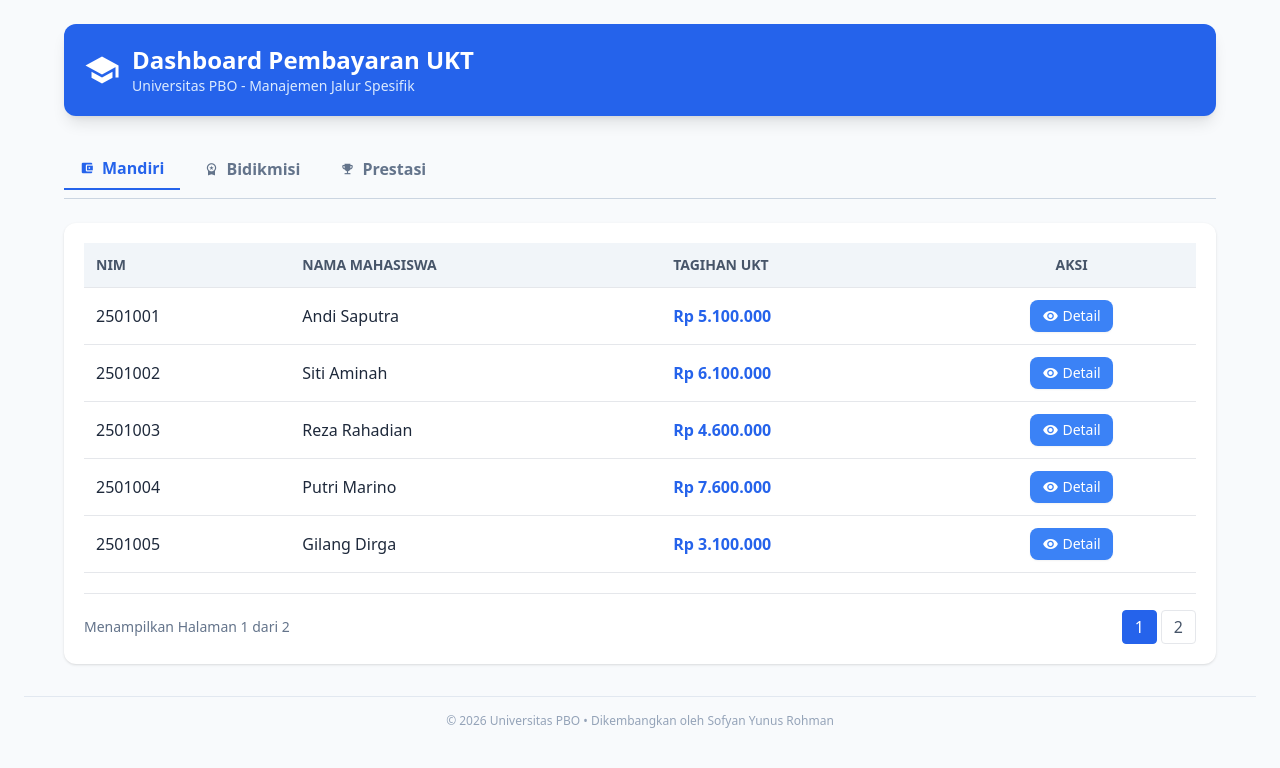
After one commit to nkeman200-netizen/UAS-PBO-SofyanYunusRohman, a PHP site: page / in a window 1280 px wide. The commit adds this page. Shown: the top 768 px of the page. Run offline with PHP 8.4, Linux system fonts and the light colour scheme; data comes from the database, SQL or seed files in the repository; some libraries are stand-ins or nearby versions.

Commit message:
[tahap 6] pembuatan komponen antarmuka

```diff
--- /dev/null
+++ b/index.php
@@ -0,0 +1,214 @@
+<?php
+require_once "koneksi.php";
+require_once "mahasiswaMandiri.php";
+require_once "mahasiswaBidikmisi.php";
+require_once "mahasiswaPrestasi.php";
+
+$db = new Koneksi();
+
+// Tentukan Tab yang sedang aktif (default: mandiri)
+$activeTab = $_GET['tab'] ?? 'mandiri';
+
+// Pengaturan Pagination (Batasi 5 data per halaman)
+$limit = 5;
+
+// Tangkap nomor halaman untuk masing-masing tab
+$pageMandiri = ($activeTab == 'mandiri') ? ($_GET['page'] ?? 1) : 1;
+$pageBidikmisi = ($activeTab == 'bidikmisi') ? ($_GET['page'] ?? 1) : 1;
+$pagePrestasi = ($activeTab == 'prestasi') ? ($_GET['page'] ?? 1) : 1;
+
+// Hitung Offset (Data ke berapa yang mulai diambil)
+$offsetMandiri = ($pageMandiri - 1) * $limit;
+$offsetBidikmisi = ($pageBidikmisi - 1) * $limit;
+$offsetPrestasi = ($pagePrestasi - 1) * $limit;
+
+$helperMandiri = new MahasiswaMandiri(0, '', '', 0, 0, '', '');
+$helperBidikmisi = new MahasiswaBidikmisi(0, '', '', 0, 0, '', 0);
+$helperPrestasi = new MahasiswaPrestasi(0, '', '', 0, 0, '', 0);
+
+// Ambil Data Terbatas & Hitung Total Halaman
+$dataMandiri = $helperMandiri->getDaftarMandiri($db, $limit, $offsetMandiri);
+$totalPagesMandiri = ceil($helperMandiri->countMandiri($db) / $limit);
+
+$dataBidikmisi = $helperBidikmisi->getDaftarBidikmisi($db, $limit, $offsetBidikmisi);
+$totalPagesBidikmisi = ceil($helperBidikmisi->countBidikmisi($db) / $limit);
+
+$dataPrestasi = $helperPrestasi->getDaftarPrestasi($db, $limit, $offsetPrestasi);
+$totalPagesPrestasi = ceil($helperPrestasi->countPrestasi($db) / $limit);
+?>
+
+<!DOCTYPE html>
+<html lang="id">
+<head>
+    <meta charset="UTF-8">
+    <meta name="viewport" content="width=device-width, initial-scale=1.0">
+    <title>Sistem Informasi UKT</title>
+    <script src="https://cdn.tailwindcss.com"></script>
+    <link href="https://fonts.googleapis.com/icon?family=Material+Icons" rel="stylesheet">
+</head>
+<body class="bg-slate-50 text-slate-800 font-sans p-6">
+
+    <div class="max-w-6xl mx-auto">
+        <header class="flex items-center gap-3 bg-blue-600 text-white p-5 rounded-xl shadow-lg mb-8">
+            <span class="material-icons text-4xl">school</span>
+            <div>
+                <h1 class="text-2xl font-bold">Dashboard Pembayaran UKT</h1>
+                <p class="text-blue-100 text-sm">Universitas PBO - Manajemen Jalur Spesifik</p>
+            </div>
+        </header>
+
+        <div class="flex gap-2 mb-6 border-b border-slate-300 pb-2">
+            <button onclick="changeTab('mandiri')" id="btn-mandiri" class="tab-btn px-4 py-2 font-semibold text-slate-500 hover:text-blue-600 flex items-center gap-2 transition-all">
+                <span class="material-icons text-sm">account_balance_wallet</span> Mandiri
+            </button>
+            <button onclick="changeTab('bidikmisi')" id="btn-bidikmisi" class="tab-btn px-4 py-2 font-semibold text-slate-500 hover:text-blue-600 flex items-center gap-2 transition-all">
+                <span class="material-icons text-sm">workspace_premium</span> Bidikmisi
+            </button>
+            <button onclick="changeTab('prestasi')" id="btn-prestasi" class="tab-btn px-4 py-2 font-semibold text-slate-500 hover:text-blue-600 flex items-center gap-2 transition-all">
+                <span class="material-icons text-sm">emoji_events</span> Prestasi
+            </button>
+        </div>
+
+        <div id="mandiri" class="tab-content hidden bg-white rounded-xl shadow p-5">
+            <table class="w-full text-left border-collapse">
+                <thead>
+                    <tr class="bg-slate-100 text-slate-600 text-sm uppercase border-b">
+                        <th class="p-3">NIM</th>
+                        <th class="p-3">Nama Mahasiswa</th>
+                        <th class="p-3">Tagihan UKT</th>
+                        <th class="p-3 text-center">Aksi</th>
+                    </tr>
+                </thead>
+                <tbody>
+                    <?php while($row = $dataMandiri->fetch_assoc()):
+                        $mhs = new MahasiswaMandiri(0, $row['nama_mahasiswa'], $row['nim'], 0, $row['tarif_ukt_nominal'], '', '');
+                    ?>
+                    <tr class="border-b hover:bg-slate-50">
+                        <td class="p-3 font-medium"><?= $row['nim'] ?></td>
+                        <td class="p-3"><?= $row['nama_mahasiswa'] ?></td>
+                        <td class="p-3 font-bold text-blue-600">Rp <?= number_format($mhs->hitungTagihanSemester(), 0, ',', '.') ?></td>
+                        <td class="p-3 text-center">
+                            <a href="detail.php?id=<?= $row['id_mahasiswa'] ?>&jalur=Mandiri" class="inline-flex items-center gap-1 bg-blue-500 text-white px-3 py-1.5 rounded-lg text-sm hover:bg-blue-600 shadow-sm transition">
+                                <span class="material-icons text-[16px]">visibility</span> Detail
+                            </a>
+                        </td>
+                    </tr>
+                    <?php endwhile; ?>
+                </tbody>
+            </table>
+            <div class="mt-5 flex justify-between items-center border-t pt-4">
+                <span class="text-sm text-slate-500">Menampilkan Halaman <?= $pageMandiri ?> dari <?= $totalPagesMandiri ?></span>
+                <div class="flex gap-1">
+                    <?php for($i=1; $i<=$totalPagesMandiri; $i++): ?>
+                        <a href="?tab=mandiri&page=<?= $i ?>" class="px-3 py-1 border rounded <?= ($i == $pageMandiri) ? 'bg-blue-600 text-white border-blue-600' : 'bg-white text-slate-600 hover:bg-slate-100' ?>"><?= $i ?></a>
+                    <?php endfor; ?>
+                </div>
+            </div>
+        </div>
+
+        <div id="bidikmisi" class="tab-content hidden bg-white rounded-xl shadow p-5">
+            <table class="w-full text-left border-collapse">
+                <thead>
+                    <tr class="bg-slate-100 text-slate-600 text-sm uppercase border-b">
+                        <th class="p-3">NIM</th>
+                        <th class="p-3">Nama Mahasiswa</th>
+                        <th class="p-3">Tagihan UKT</th>
+                        <th class="p-3 text-center">Aksi</th>
+                    </tr>
+                </thead>
+                <tbody>
+                    <?php while($row = $dataBidikmisi->fetch_assoc()):
+                        $mhs = new MahasiswaBidikmisi(0, $row['nama_mahasiswa'], $row['nim'], 0, $row['tarif_ukt_nominal'], '', 0);
+                    ?>
+                    <tr class="border-b hover:bg-slate-50">
+                        <td class="p-3 font-medium"><?= $row['nim'] ?></td>
+                        <td class="p-3"><?= $row['nama_mahasiswa'] ?></td>
+                        <td class="p-3 font-bold text-emerald-600"><span class="bg-emerald-100 text-emerald-700 px-2 py-1 rounded-md text-xs border border-emerald-200">GRATIS</span></td>
+                        <td class="p-3 text-center">
+                            <a href="detail.php?id=<?= $row['id_mahasiswa'] ?>&jalur=Bidikmisi" class="inline-flex items-center gap-1 bg-blue-500 text-white px-3 py-1.5 rounded-lg text-sm hover:bg-blue-600 shadow-sm transition">
+                                <span class="material-icons text-[16px]">visibility</span> Detail
+                            </a>
+                        </td>
+                    </tr>
+                    <?php endwhile; ?>
+                </tbody>
+            </table>
+            <div class="mt-5 flex justify-between items-center border-t pt-4">
+                <span class="text-sm text-slate-500">Menampilkan Halaman <?= $pageBidikmisi ?> dari <?= $totalPagesBidikmisi ?></span>
+                <div class="flex gap-1">
+                    <?php for($i=1; $i<=$totalPagesBidikmisi; $i++): ?>
+                        <a href="?tab=bidikmisi&page=<?= $i ?>" class="px-3 py-1 border rounded <?= ($i == $pageBidikmisi) ? 'bg-blue-600 text-white border-blue-600' : 'bg-white text-slate-600 hover:bg-slate-100' ?>"><?= $i ?></a>
+                    <?php endfor; ?>
+                </div>
+            </div>
+        </div>
+
+        <div id="prestasi" class="tab-content hidden bg-white rounded-xl shadow p-5">
+            <table class="w-full text-left border-collapse">
+                <thead>
+                    <tr class="bg-slate-100 text-slate-600 text-sm uppercase border-b">
+                        <th class="p-3">NIM</th>
+                        <th class="p-3">Nama Mahasiswa</th>
+                        <th class="p-3">Tagihan UKT</th>
+                        <th class="p-3 text-center">Aksi</th>
+                    </tr>
+                </thead>
+                <tbody>
+                    <?php while($row = $dataPrestasi->fetch_assoc()):
+                        $mhs = new MahasiswaPrestasi(0, $row['nama_mahasiswa'], $row['nim'], 0, $row['tarif_ukt_nominal'], '', 0);
+                    ?>
+                    <tr class="border-b hover:bg-slate-50">
+                        <td class="p-3 font-medium"><?= $row['nim'] ?></td>
+                        <td class="p-3"><?= $row['nama_mahasiswa'] ?></td>
+                        <td class="p-3 font-bold text-amber-600">Rp <?= number_format($mhs->hitungTagihanSemester(), 0, ',', '.') ?></td>
+                        <td class="p-3 text-center">
+                            <a href="detail.php?id=<?= $row['id_mahasiswa'] ?>&jalur=Prestasi" class="inline-flex items-center gap-1 bg-blue-500 text-white px-3 py-1.5 rounded-lg text-sm hover:bg-blue-600 shadow-sm transition">
+                                <span class="material-icons text-[16px]">visibility</span> Detail
+                            </a>
+                        </td>
+                    </tr>
+                    <?php endwhile; ?>
+                </tbody>
+            </table>
+            <div class="mt-5 flex justify-between items-center border-t pt-4">
+                <span class="text-sm text-slate-500">Menampilkan Halaman <?= $pagePrestasi ?> dari <?= $totalPagesPrestasi ?></span>
+                <div class="flex gap-1">
+                    <?php for($i=1; $i<=$totalPagesPrestasi; $i++): ?>
+                        <a href="?tab=prestasi&page=<?= $i ?>" class="px-3 py-1 border rounded <?= ($i == $pagePrestasi) ? 'bg-blue-600 text-white border-blue-600' : 'bg-white text-slate-600 hover:bg-slate-100' ?>"><?= $i ?></a>
+                    <?php endfor; ?>
+                </div>
+            </div>
+        </div>
+
+    </div>
+
+    <footer class="mt-8 py-4 border-t border-slate-200 text-center text-slate-400 text-xs font-medium">
+        &copy; <?php echo date('Y'); ?> Universitas PBO &bull; Dikembangkan oleh Sofyan Yunus Rohman
+    </footer>
+
+    <script>
+        // Fungsi untuk mengganti tab dan mengubah URL tanpa reload
+        function changeTab(tabName) {
+            window.location.href = '?tab=' + tabName + '&page=1';
+        }
+
+        // Fungsi untuk membuka tab saat pertama halaman dirender (berdasarkan URL)
+        document.addEventListener("DOMContentLoaded", function() {
+            let activeTab = "<?= $activeTab ?>";
+
+            // Sembunyikan semua konten dan matikan warna tombol
+            document.querySelectorAll('.tab-content').forEach(el => el.classList.add('hidden'));
+            document.querySelectorAll('.tab-btn').forEach(btn => {
+                btn.classList.remove('text-blue-600', 'border-b-2', 'border-blue-600');
+                btn.classList.add('text-slate-500');
+            });
+
+            // Nyalakan tab yang sesuai URL
+            document.getElementById(activeTab).classList.remove('hidden');
+            let activeBtn = document.getElementById('btn-' + activeTab);
+            activeBtn.classList.remove('text-slate-500');
+            activeBtn.classList.add('text-blue-600', 'border-b-2', 'border-blue-600');
+        });
+    </script>
+</body>
+</html>
--- /dev/null
+++ b/koneksi.php
@@ -0,0 +1,17 @@
+<?php
+class Koneksi {
+    private $host = "localhost";
+    private $username = "root";
+    private $password = "";
+    private $db_name = "db_uas_pbo_ti1d_sofyanyunusrohman";
+
+    public $conn;
+
+    public function __construct() {
+        $this->conn = new mysqli($this->host, $this->username, $this->password, $this->db_name);
+
+        if ($this->conn->connect_error) {
+            die("Koneksi Database Gagal: " . $this->conn->connect_error);
+        }
+    }
+}
--- a/mahasiswaBidikmisi.php
+++ b/mahasiswaBidikmisi.php
@@ -1,27 +1,34 @@
 <?php
+require_once('mahasiswa.php');
 
-require_once('mahasiswa.php');
-class MahasiswaBidikmisi extends mahasiswa{
+class MahasiswaBidikmisi extends mahasiswa {
     protected $nomorKipKuliah;
     protected $danaSakuSubsidi;
 
-    public function __construct($id_mahasiswa,$nama_mahasiswa,$nim,$semester,$tarifUktNominal,$nomorKipKuliah,$danaSakuSubsidi) {
-        parent::__construct($id_mahasiswa,$nama_mahasiswa,$nim,$semester,$tarifUktNominal);
-        $this->nomorKipKuliah=$nomorKipKuliah;
-        $this->danaSakuSubsidi=$danaSakuSubsidi;
+    public function __construct($id_mahasiswa, $nama_mahasiswa, $nim, $semester, $tarifUktNominal, $nomorKipKuliah, $danaSakuSubsidi) {
+        parent::__construct($id_mahasiswa, $nama_mahasiswa, $nim, $semester, $tarifUktNominal);
+        $this->nomorKipKuliah = $nomorKipKuliah;
+        $this->danaSakuSubsidi = $danaSakuSubsidi;
     }
 
-    public function getDaftarBidikmisi($db) {
-        $sql = "SELECT * FROM tabel_mahasiswa WHERE jenis_pembayaran = 'Bidikmisi'";
+    // WAJIB ADA LIMIT & OFFSET DI SINI
+    public function getDaftarBidikmisi($db, $limit = 5, $offset = 0) {
+        $sql = "SELECT * FROM tabel_mahasiswa WHERE jenis_pembayaran = 'Bidikmisi' LIMIT $limit OFFSET $offset";
         return $db->conn->query($sql);
     }
 
-    public function hitungTagihanSemester(){
-        $total=0;
-        return $total;
+    public function countBidikmisi($db) {
+        $sql = "SELECT COUNT(*) as total FROM tabel_mahasiswa WHERE jenis_pembayaran = 'Bidikmisi'";
+        $result = $db->conn->query($sql);
+        return $result->fetch_assoc()['total'];
     }
 
-    public function tampilkanSpesifikasiAkademik(){
+    public function hitungTagihanSemester() {
+        return 0;
+    }
 
+    public function tampilkanSpesifikasiAkademik() {
+        return "No. KIP: " . $this->nomorKipKuliah . " | Subsidi: Rp " . number_format($this->danaSakuSubsidi, 0, ',', '.');
     }
 }
+?>
--- a/mahasiswaMandiri.php
+++ b/mahasiswaMandiri.php
@@ -1,27 +1,34 @@
 <?php
+require_once('mahasiswa.php');
 
-require_once('mahasiswa.php');
-class MahasiswaMandiri extends mahasiswa{
+class MahasiswaMandiri extends mahasiswa {
     protected $golonganUkt;
     protected $namaWakil;
 
-    public function __construct($id_mahasiswa,$nama_mahasiswa,$nim,$semester,$tarifUktNominal,$golonganUkt,$namaWakil) {
-        parent::__construct($id_mahasiswa,$nama_mahasiswa,$nim,$semester,$tarifUktNominal);
-        $this->golonganUkt=$golonganUkt;
-        $this->namaWakil=$namaWakil;
+    public function __construct($id_mahasiswa, $nama_mahasiswa, $nim, $semester, $tarifUktNominal, $golonganUkt, $namaWakil) {
+        parent::__construct($id_mahasiswa, $nama_mahasiswa, $nim, $semester, $tarifUktNominal);
+        $this->golonganUkt = $golonganUkt;
+        $this->namaWakil = $namaWakil;
     }
 
-    public function getDaftarMandiri($db) {
-        $sql = "SELECT * FROM tabel_mahasiswa WHERE jenis_pembayaran = 'Mandiri'";
+    // WAJIB ADA LIMIT & OFFSET DI SINI
+    public function getDaftarMandiri($db, $limit = 5, $offset = 0) {
+        $sql = "SELECT * FROM tabel_mahasiswa WHERE jenis_pembayaran = 'Mandiri' LIMIT $limit OFFSET $offset";
         return $db->conn->query($sql);
     }
 
-    public function hitungTagihanSemester(){
-        $total=$this->tarifUktNominal+100000;
-        return $total;
+    public function countMandiri($db) {
+        $sql = "SELECT COUNT(*) as total FROM tabel_mahasiswa WHERE jenis_pembayaran = 'Mandiri'";
+        $result = $db->conn->query($sql);
+        return $result->fetch_assoc()['total'];
     }
 
-    public function tampilkanSpesifikasiAkademik(){
+    public function hitungTagihanSemester() {
+        return $this->tarifUktNominal + 100000;
+    }
 
+    public function tampilkanSpesifikasiAkademik() {
+        return "Golongan UKT: " . $this->golonganUkt . " | Nama Wali: " . $this->namaWakil;
     }
 }
+?>
--- a/mahasiswaPrestasi.php
+++ b/mahasiswaPrestasi.php
@@ -1,27 +1,34 @@
 <?php
+require_once('mahasiswa.php');
 
-require_once('mahasiswa.php');
-class MahasiswaPrestasi extends mahasiswa{
+class MahasiswaPrestasi extends mahasiswa {
     protected $namaInstansiBeasiswa;
     protected $minimalIpk;
 
-    public function __construct($id_mahasiswa,$nama_mahasiswa,$nim,$semester,$tarifUktNominal,$golonganUkt,$minimalIpk) {
-        parent::__construct($id_mahasiswa,$nama_mahasiswa,$nim,$semester,$tarifUktNominal);
-        $this->namaInstansiBeasiswa=$golonganUkt;
-        $this->minimalIpk=$minimalIpk;
+    public function __construct($id_mahasiswa, $nama_mahasiswa, $nim, $semester, $tarifUktNominal, $namaInstansiBeasiswa, $minimalIpk) {
+        parent::__construct($id_mahasiswa, $nama_mahasiswa, $nim, $semester, $tarifUktNominal);
+        $this->namaInstansiBeasiswa = $namaInstansiBeasiswa;
+        $this->minimalIpk = $minimalIpk;
     }
 
-    public function getDaftarPrestasi($db) {
-        $sql = "SELECT * FROM tabel_mahasiswa WHERE jenis_pembayaran = 'Prestasi'";
+    // WAJIB ADA LIMIT & OFFSET DI SINI
+    public function getDaftarPrestasi($db, $limit = 5, $offset = 0) {
+        $sql = "SELECT * FROM tabel_mahasiswa WHERE jenis_pembayaran = 'Prestasi' LIMIT $limit OFFSET $offset";
         return $db->conn->query($sql);
     }
 
-    public function hitungTagihanSemester(){
-        $total=$this->tarifUktNominal*0.25;
-        return $total;
+    public function countPrestasi($db) {
+        $sql = "SELECT COUNT(*) as total FROM tabel_mahasiswa WHERE jenis_pembayaran = 'Prestasi'";
+        $result = $db->conn->query($sql);
+        return $result->fetch_assoc()['total'];
     }
 
-    public function tampilkanSpesifikasiAkademik(){
+    public function hitungTagihanSemester() {
+        return $this->tarifUktNominal * 0.25;
+    }
 
+    public function tampilkanSpesifikasiAkademik() {
+        return "Instansi: " . $this->namaInstansiBeasiswa . " | Min. IPK: " . $this->minimalIpk;
     }
 }
+?>
```
Also changed, not shown: detail.php (added, +79 -0 lines).
